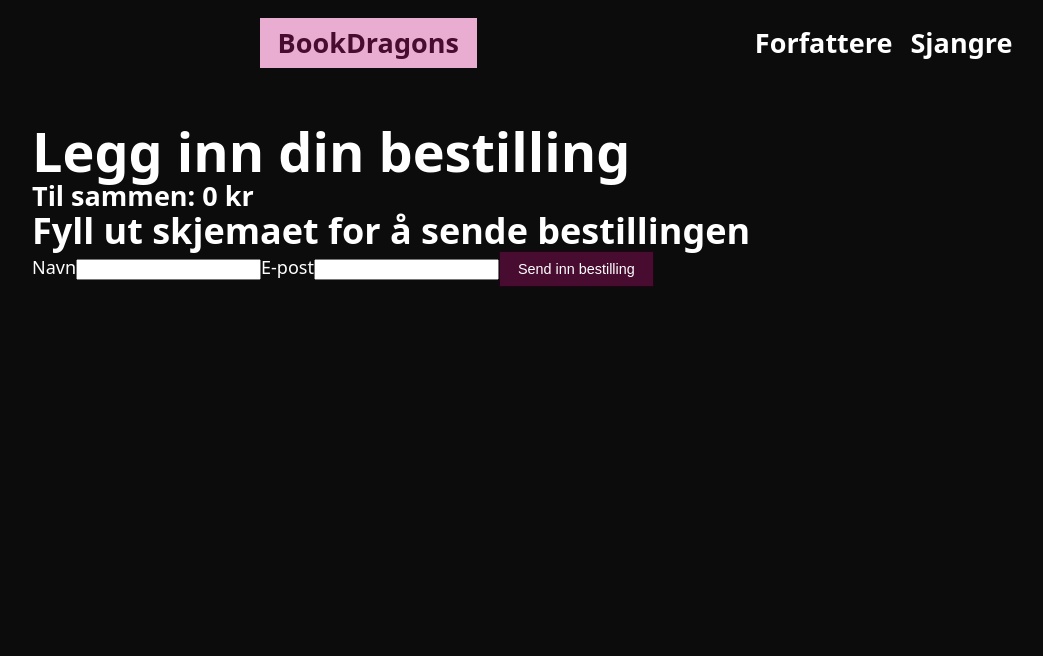
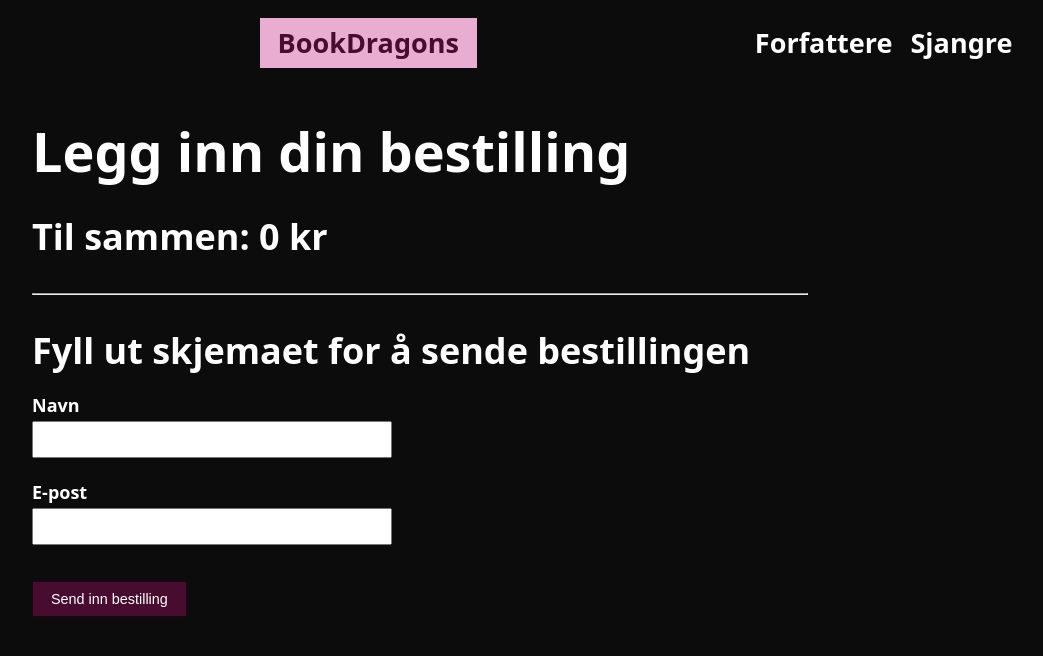
Before and after one commit to siljy/bookdragons, a Next.js app: page /bestilling in a window 1280 px wide. Shown: the top 656 px of the page, without its empty margins (4-1047 px from the left). Built offline with nearby package versions, Linux system fonts and the light colour scheme.

Commit message:
style: css på bestillingsside

```diff
--- a/src/app/(frontend)/(without-cart)/bestilling/page.tsx
+++ b/src/app/(frontend)/(without-cart)/bestilling/page.tsx
@@ -15,12 +15,13 @@ export default function OrderPage() {
       <h1>Legg inn din bestilling</h1>
       {cart.map((item) => (
         <div key={item.id}>
-          <h2>{item.title}</h2>
+          <h2 className="bookTitle">{item.title}</h2>
           <p>Antall: {item.quantity}</p>
           <p>Sum: {item.price * item.quantity} kr</p>
         </div>
       ))}
-      <h3>Til sammen: {total} kr</h3>
+      <h3 className="totalCost">Til sammen: {total} kr</h3>
+      <hr />
       <OrderForm></OrderForm>
     </section>
   )
--- a/src/app/(frontend)/(without-cart)/layout.tsx
+++ b/src/app/(frontend)/(without-cart)/layout.tsx
@@ -1,4 +1,5 @@
 import React from 'react'
+import './styles.css'
 
 export default async function LayoutWithoutCart({ children }: { children: React.ReactNode }) {
   return <>{children}</>
--- /dev/null
+++ b/src/app/(frontend)/(without-cart)/styles.css
@@ -0,0 +1,13 @@
+section {
+  display: flex;
+  flex-direction: column;
+  gap: 2rem;
+}
+
+.bookTitle {
+  font-size: 1.5rem;
+}
+
+.totalCost {
+  font-size: 2rem;
+}
--- /dev/null
+++ b/src/components/OrderForm/OrderForm.module.css
@@ -0,0 +1,16 @@
+.inputs {
+  display: flex;
+  flex-direction: column;
+  padding-block: 1rem;
+
+  label {
+    font-weight: bold;
+    font-size: 1rem;
+  }
+
+  input {
+    margin-bottom: 1rem;
+    padding: 0.5rem 1rem;
+    max-width: 20rem;
+  }
+}
--- a/src/components/OrderForm/OrderForm.tsx
+++ b/src/components/OrderForm/OrderForm.tsx
@@ -1,3 +1,4 @@
+import styles from './OrderForm.module.css'
 import { useState } from 'react'
 import { useRouter } from 'next/navigation'
 import Button from '../Button/Button'
@@ -48,6 +49,7 @@ export default function OrderForm() {
   return (
     <form onSubmit={handleSubmit}>
       <h2>Fyll ut skjemaet for å sende bestillingen</h2>
+      <div className={styles.inputs}>
         <label htmlFor="name">Navn</label>
         <input
           type="text"
@@ -68,6 +70,7 @@ export default function OrderForm() {
             setCustomerEmail(evt.currentTarget.value)
           }}
         />
+      </div>
       <Button type="submit" variant="primary" text="Send inn bestilling" disabled={false}></Button>
       {orderError && <ErrorMessage message="Noe gikk galt, prøv på nytt senere!"></ErrorMessage>}
     </form>
```
Also changed, not shown: src/app/(frontend)/(without-cart)/bestilling/styles.css (added), 1 other file (tests, documents, lock files or other folders). Lines whose indentation alone changed are shown as unchanged.
